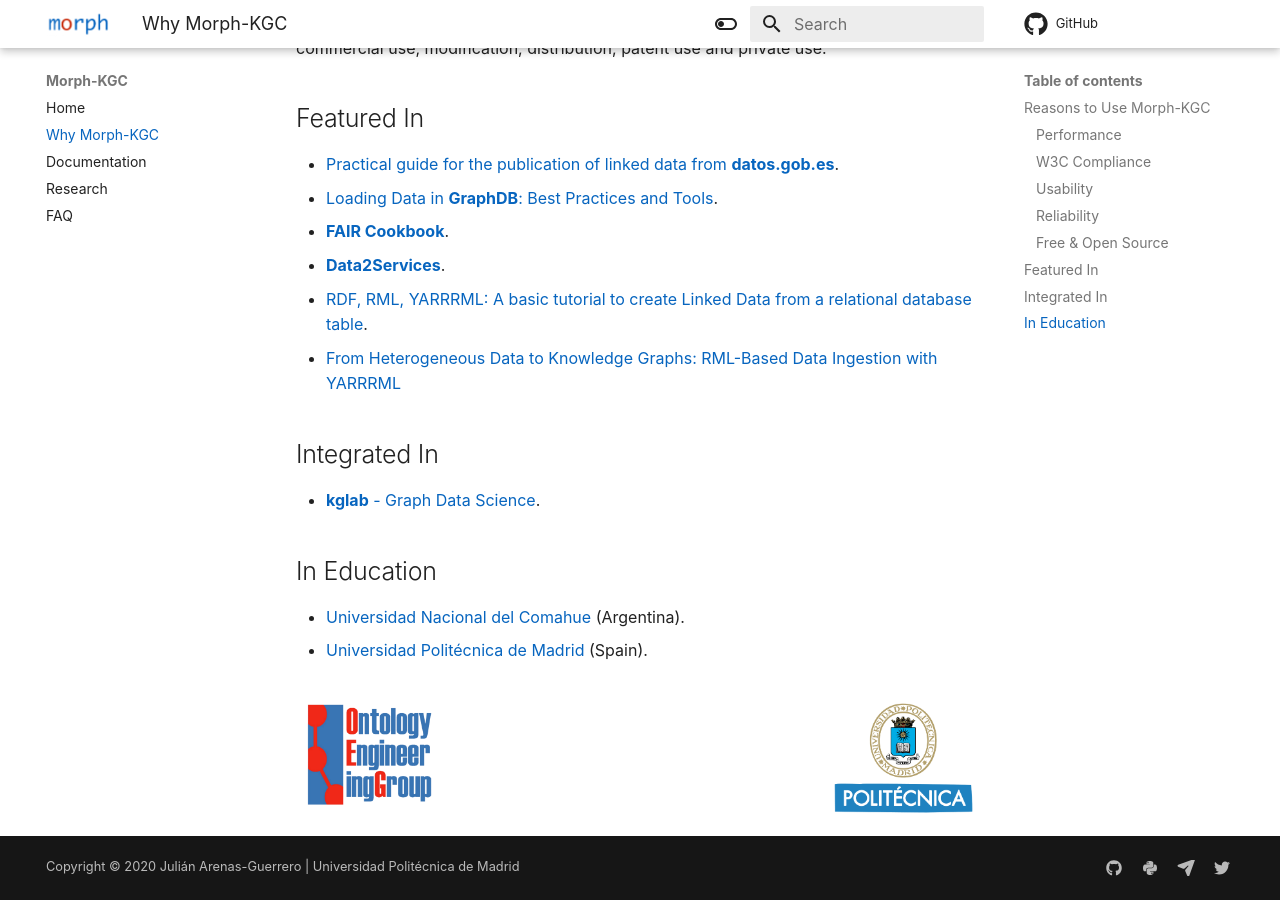
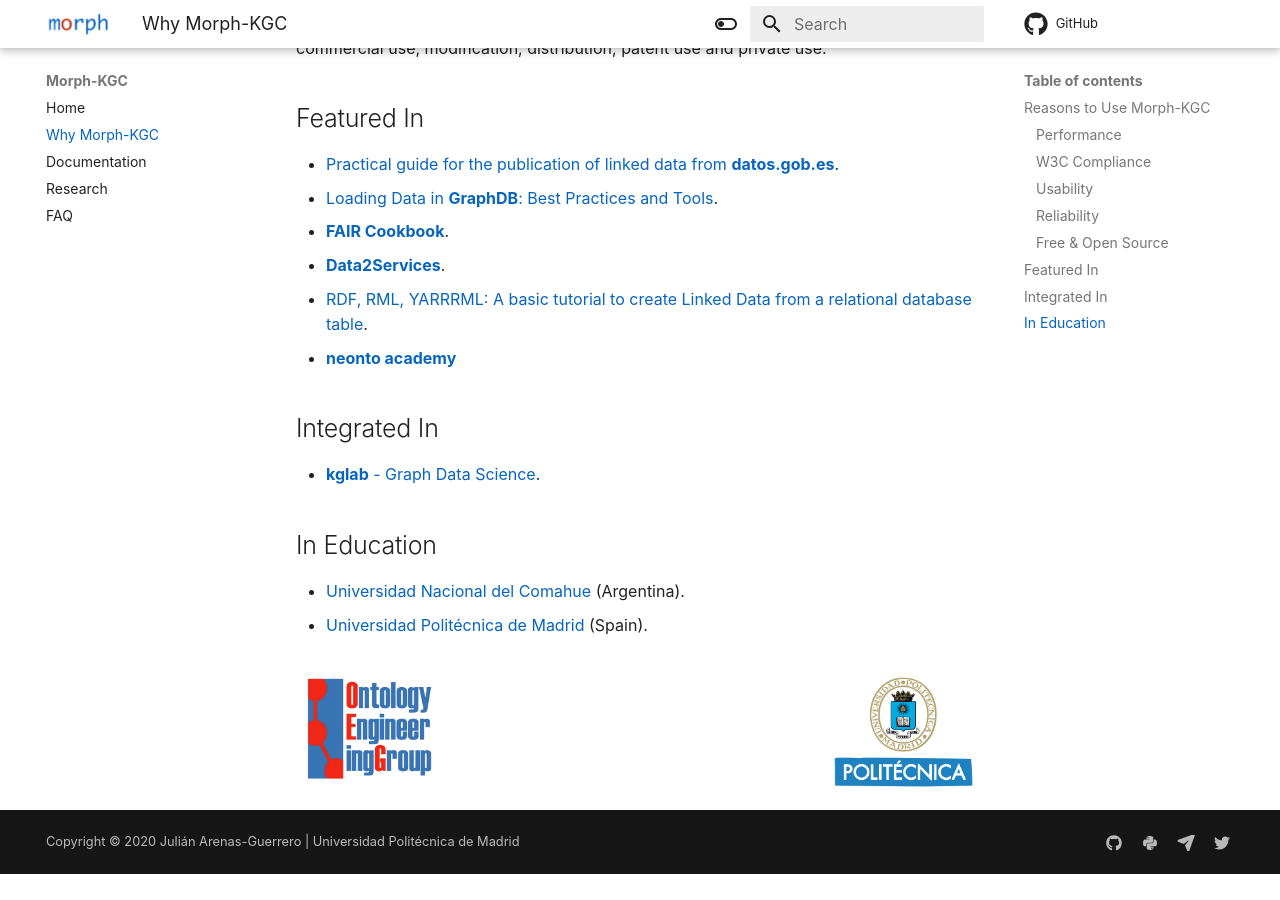
Before and after one commit to morph-kgc/morph-kgc-docs, an MkDocs documentation site: the page built from docs/why-morph-kgc.md, in a window 1280 px wide and 900 px high, scrolled down 988 px. Built offline with MkDocs 1.6.1 and Material for MkDocs 9.7.7, drawn with Linux system fonts in a browser that asks for light colours; comment, search, counter and statistics services are not loaded; after the commit the page ends 1862 px from its top, so only the background shows below that.

Commit message:
Update resource links in why-morph-kgc.md

```diff
--- a/docs/why-morph-kgc.md
+++ b/docs/why-morph-kgc.md
@@ -28,7 +28,7 @@ Morph-KGC is available under the permissive **[Apache License 2.0](https://githu
 - **[FAIR Cookbook](https://faircookbook.elixir-europe.org/content/recipes/interoperability/rdf-conversion.html)**.
 - **[Data2Services](https://d2s.semanticscience.org/docs/convert-rml)**.
 - [RDF, RML, YARRRML: A basic tutorial to create Linked Data from a relational database table](https://katharinabrunner.de/2022/03/rdf-rml-yarrrml-kglab-morph-kgc/).
-- [From Heterogeneous Data to Knowledge Graphs: RML-Based Data Ingestion with YARRRML](https://neonto.de/blog/heterogeneous-data-ingestion-knowledge-graphs/)
+- **[neonto academy](https://neonto.de/blog/heterogeneous-data-ingestion-knowledge-graphs/)**
 
 ## Integrated In
 - [**kglab** - Graph Data Science](https://github.com/DerwenAI/kglab).
```
